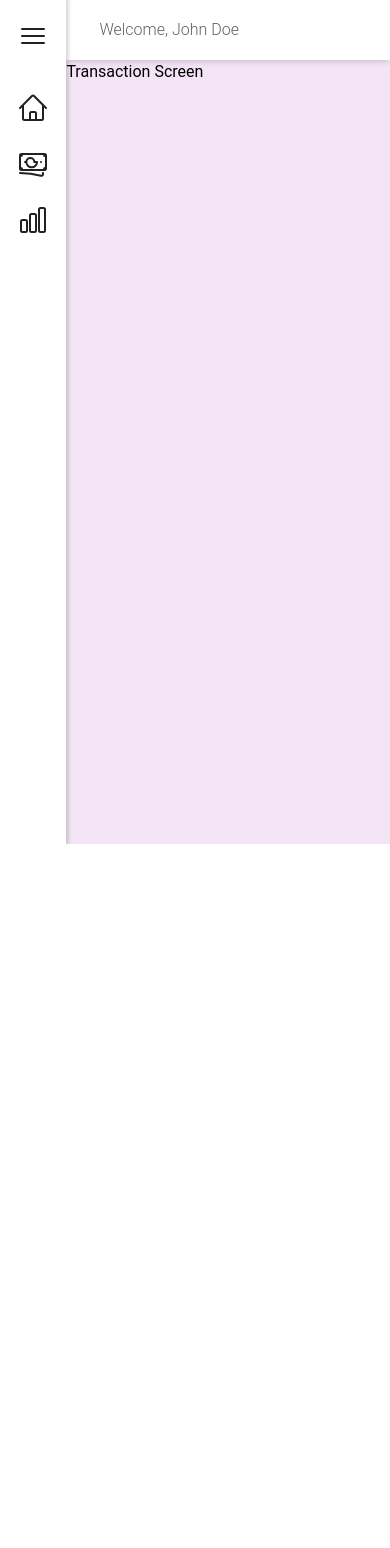
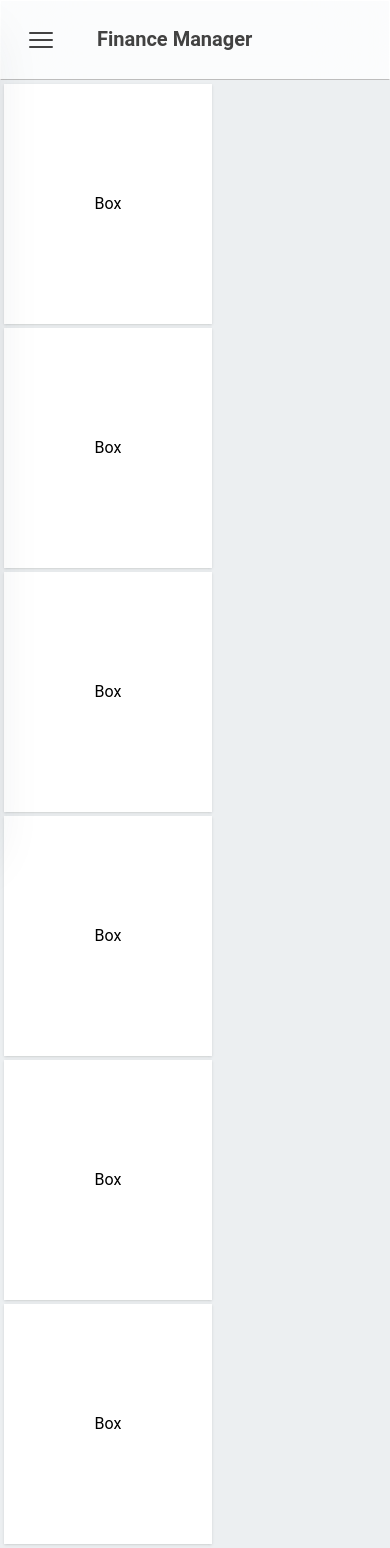
Before and after one commit to hzburki/finance-manager-ui, a React (Vite) app: page /transactions in a window 390 px wide. Before the commit the page ends 844 px from the top, so only its background shows below. Built offline with nearby package versions, Linux system fonts and the light colour scheme.

Commit message:
App Shell responsive

```diff
--- a/src/components/dashboard.layout.tsx
+++ b/src/components/dashboard.layout.tsx
@@ -1,20 +1,30 @@
-import { IconButton, Navbar, Typography } from "@material-tailwind/react";
+import React, { useState } from "react";
 import { Outlet } from "react-router-dom";
+import {
+  Drawer,
+  IconButton,
+  Navbar,
+  Typography,
+} from "@material-tailwind/react";
 
 export default function DashboardLayout() {
+  const [open, setOpen] = useState<boolean>(false);
+
+  const toggleDrawer = () => setOpen(!open);
+
   return (
-    <div className="min-h-screen flex flex-row">
-      {/* Side Menu */}
-      <div className="w-20 min-h-full z-10 shadow-r-md">
-        <div className="flex py-4 justify-center">
-          <IconButton variant="text">
+    <div className="flex flex-col bg-blue-gray-50 min-h-screen">
+      {/* Navbar */}
+      <Navbar className="rounded-none min-w-full px-0 py-0 h-20 flex flex-row justify-start items-center shadow-none bg-white border-b border-b-gray-400">
+        <div className="flex justify-center items-center h-full w-20">
+          <IconButton variant="text" onClick={toggleDrawer}>
             <svg
               xmlns="http://www.w3.org/2000/svg"
               fill="none"
               viewBox="0 0 24 24"
               strokeWidth={1.5}
               stroke="currentColor"
-              className="w-8 h-8 text-lg"
+              className="w-8 h-8 text-gray-800"
             >
               <path
                 strokeLinecap="round"
@@ -24,8 +34,18 @@ export default function DashboardLayout() {
             </svg>
           </IconButton>
         </div>
-        <div className="flex justify-start items-center gap-y-4 py-4 flex-col">
-          <IconButton variant="text">
+
+        <div className="flex flex-grow flex-row h-full px-4 items-center">
+          <Typography variant="h5" className="text-gray-800">
+            Finance Manager
+          </Typography>
+        </div>
+      </Navbar>
+
+      <div className="flex flex-row flex-grow min-h-full">
+        {/* Side Menu */}
+        <div className="hidden lg:flex justify-start bg-white w-20 min-h-full shadow-r-md border-r border-r-gray-400 items-center gap-y-4 py-4 flex-col">
+          <IconButton variant="text" className="text-gray-800">
             <svg
               xmlns="http://www.w3.org/2000/svg"
               fill="none"
@@ -74,17 +94,41 @@ export default function DashboardLayout() {
             </svg>
           </IconButton>
         </div>
-      </div>
-      <div className="w-full overflow-auto">
-        {/* Navbar */}
-        <Navbar className="rounded-none min-w-full bg-white shadow-md">
-          <Typography color="gray">Welcome, John Doe</Typography>
-        </Navbar>
+
         {/* Children */}
-        <div className="bg-purple-50 min-h-full">
+        <div className="min-h-full">
           <Outlet />
         </div>
       </div>
+
+      {/* Drawer Menu */}
+      <Drawer open={open} onClose={toggleDrawer} className="p-4">
+        <div className="mb-6 flex items-center justify-between">
+          <Typography variant="h5" className="text-gray-800">
+            Finance Manager
+          </Typography>
+          <IconButton
+            variant="text"
+            className="text-gray-800"
+            onClick={toggleDrawer}
+          >
+            <svg
+              xmlns="http://www.w3.org/2000/svg"
+              fill="none"
+              viewBox="0 0 24 24"
+              strokeWidth={2}
+              stroke="currentColor"
+              className="h-5 w-5"
+            >
+              <path
+                strokeLinecap="round"
+                strokeLinejoin="round"
+                d="M6 18L18 6M6 6l12 12"
+              />
+            </svg>
+          </IconButton>
+        </div>
+      </Drawer>
     </div>
   );
 }
--- a/src/screens/transactions.screen.tsx
+++ b/src/screens/transactions.screen.tsx
@@ -1,5 +1,26 @@
 import React from "react";
 
 export default function TransactionScreen() {
-  return <div>Transaction Screen</div>;
+  return (
+    <div>
+      <div className="h-60 w-52 flex bg-white m-1 justify-center items-center shadow">
+        Box
+      </div>
+      <div className="h-60 w-52 flex bg-white m-1 justify-center items-center shadow">
+        Box
+      </div>
+      <div className="h-60 w-52 flex bg-white m-1 justify-center items-center shadow">
+        Box
+      </div>
+      <div className="h-60 w-52 flex bg-white m-1 justify-center items-center shadow">
+        Box
+      </div>
+      <div className="h-60 w-52 flex bg-white m-1 justify-center items-center shadow">
+        Box
+      </div>
+      <div className="h-60 w-52 flex bg-white m-1 justify-center items-center shadow">
+        Box
+      </div>
+    </div>
+  );
 }
--- a/tailwind.config.js
+++ b/tailwind.config.js
@@ -10,7 +10,7 @@ export default withMT(
     theme: {
       extend: {
         boxShadow: {
-          'r-md': "2px 0px 3px 1px #00000024"
+          'r-md': "1px 0px 3px 1px #00000024"
         }
       },
     },
```
Also changed, not shown: 1 other file (tests, documents, lock files or other folders).
